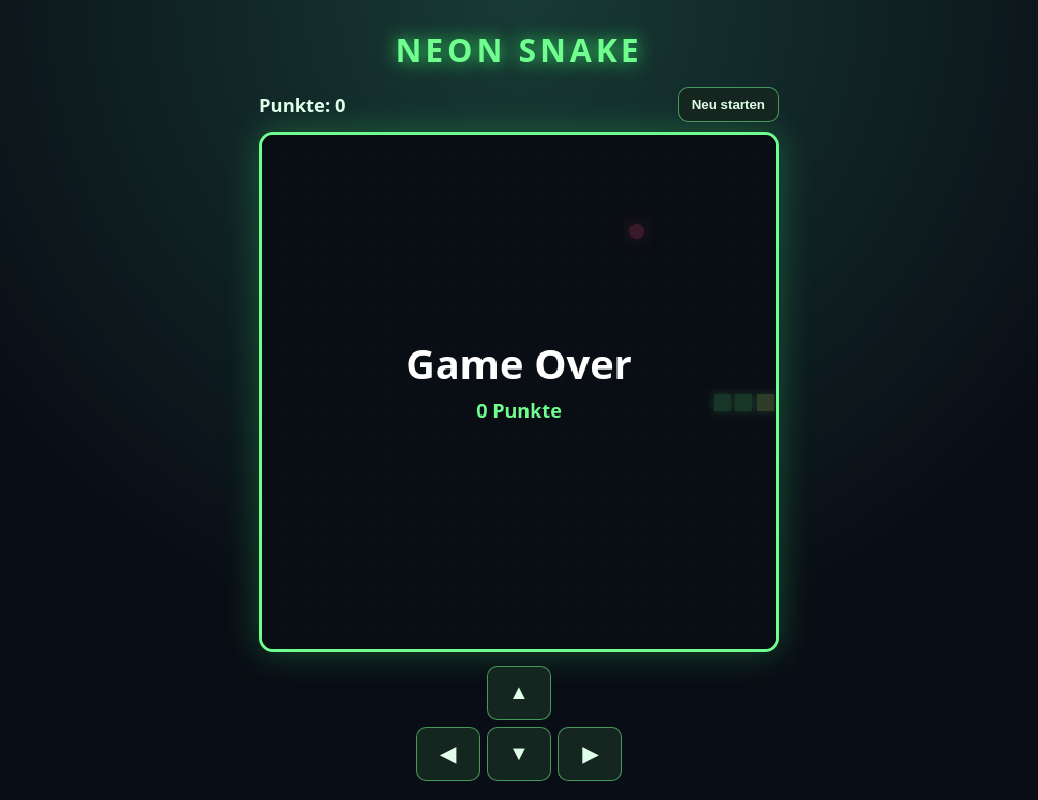
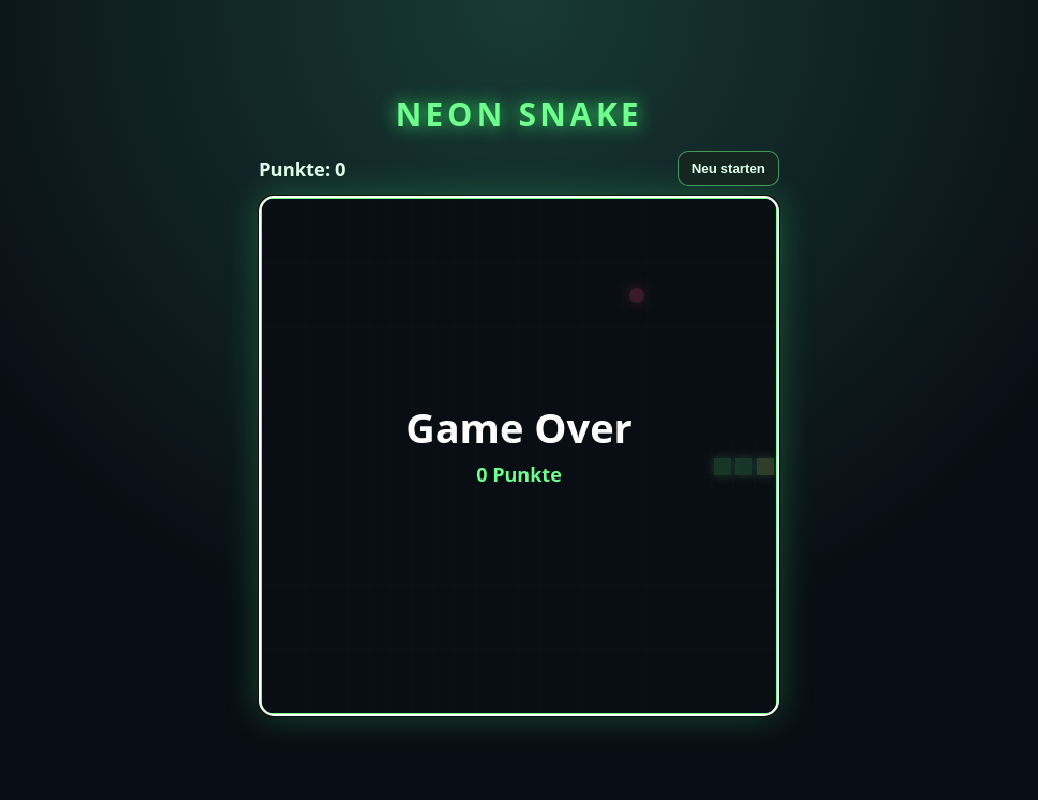
Before and after one commit to isirres/test-agent, a plain HTML site: page index.html in a window 1280 px wide. Shown: the whole page, without its empty margins (121-1159 px from the left). Drawn offline with Linux system fonts and the light colour scheme.

Commit message:
Restrict Snake controls to the four arrow keys

```diff
--- a/index.html
+++ b/index.html
@@ -14,13 +14,6 @@
     .score { font-weight: 800; font-size: 1.15rem; }
     button { border: 1px solid #70ff8f88; border-radius: 10px; background: #15251f; color: #dfffea; padding: 9px 13px; font-weight: 800; cursor: pointer; }
     canvas { width: 100%; aspect-ratio: 1; display: block; background: #080d12; border: 3px solid #70ff8f; border-radius: 14px; box-shadow: 0 0 35px #34cc6355; image-rendering: pixelated; }
-    .controls { display: grid; grid-template-columns: repeat(3, 64px); justify-content: center; gap: 7px; margin-top: 14px; }
-    .controls button { height: 54px; font-size: 1.25rem; }
-    .controls button:first-child { grid-column: 2; }
-    .controls button:nth-child(2) { grid-column: 1; }
-    .controls button:nth-child(3), .controls button:nth-child(4) { grid-row: 2; }
-    .controls button:nth-child(3) { grid-column: 2; }
-    .controls button:nth-child(4) { grid-column: 3; }
   </style>
 </head>
 <body>
@@ -30,13 +23,7 @@
       <div class="score">Punkte: <span id="score">0</span></div>
       <button id="restart" type="button">Neu starten</button>
     </div>
-    <canvas id="game" width="480" height="480" aria-label="Snake-Spiel"></canvas>
-    <div class="controls" aria-label="Steuerung">
-      <button data-dir="up" aria-label="Nach oben">▲</button>
-      <button data-dir="left" aria-label="Nach links">◀</button>
-      <button data-dir="down" aria-label="Nach unten">▼</button>
-      <button data-dir="right" aria-label="Nach rechts">▶</button>
-    </div>
+    <canvas id="game" width="480" height="480" tabindex="0" aria-label="Snake-Spiel. Steuerung mit den vier Pfeiltasten."></canvas>
   </main>
   <script>
     const canvas = document.querySelector('#game');
@@ -55,6 +42,7 @@
       placeFood();
       clearInterval(timer);
       timer = setInterval(tick, 110);
+      canvas.focus();
     }
 
     function placeFood() {
@@ -102,16 +90,16 @@
       }
     }
 
+    const keyMap = { ArrowUp: 'up', ArrowDown: 'down', ArrowLeft: 'left', ArrowRight: 'right' };
     window.addEventListener('keydown', e => {
-      const map = {ArrowUp:'up', w:'up', ArrowDown:'down', s:'down', ArrowLeft:'left', a:'left', ArrowRight:'right', d:'right'};
-      if (map[e.key] || map[e.key.toLowerCase?.()]) { e.prevent.preventDefault?.(); setDirection(map[e.key] || map[e.key.toLowerCase()]); }
+      const directionName = keyMap[e.key];
+      if (directionName) {
+        e.preventDefault();
+        setDirection(directionName);
+      }
     });
-    document.querySelectorAll('[data-dir]').forEach(button => button.addEventListener('click', () => setDirection(button.dataset.dir)));
+
     document.querySelector('#restart').addEventListener('click', reset);
-
-    let touchStart;
-    canvas.addEventListener('touchstart', e => { touchStart = e.touches[0]; }, {passive:true});
-    canvas.addEventListener('touchend', e => { if (!touchStart) return; const dx=e.changedTouches[0].clientX-touchStart.clientX; const dy=e.changedTouches[0].clientY-touchStart.clientY; if (Math.max(Math.abs(dx),Math.abs(dy)) > 24) setDirection(Math.abs(dx)>Math.abs(dy) ? (dx>0?'right':'left') : (dy>0?'down':'up')); touchStart=null; }, {passive:true});
     reset();
   </script>
 </body>
```
